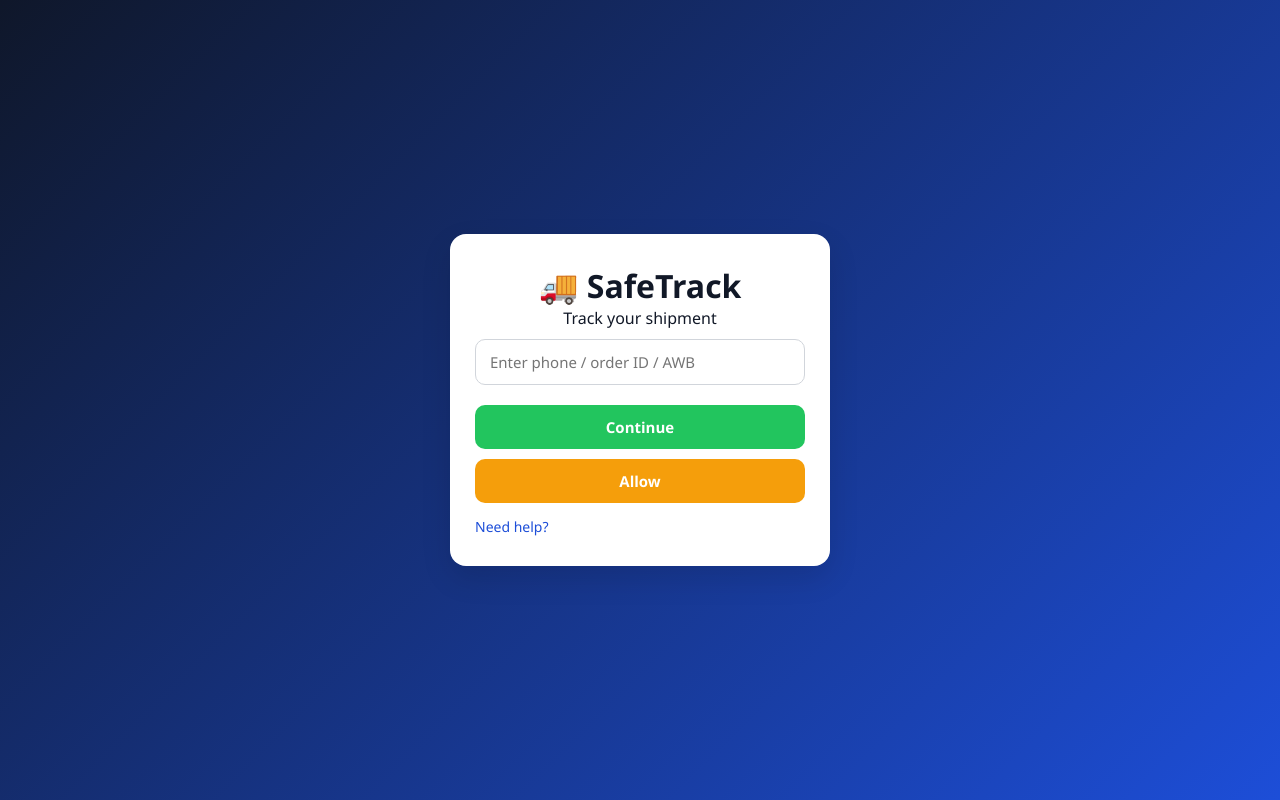
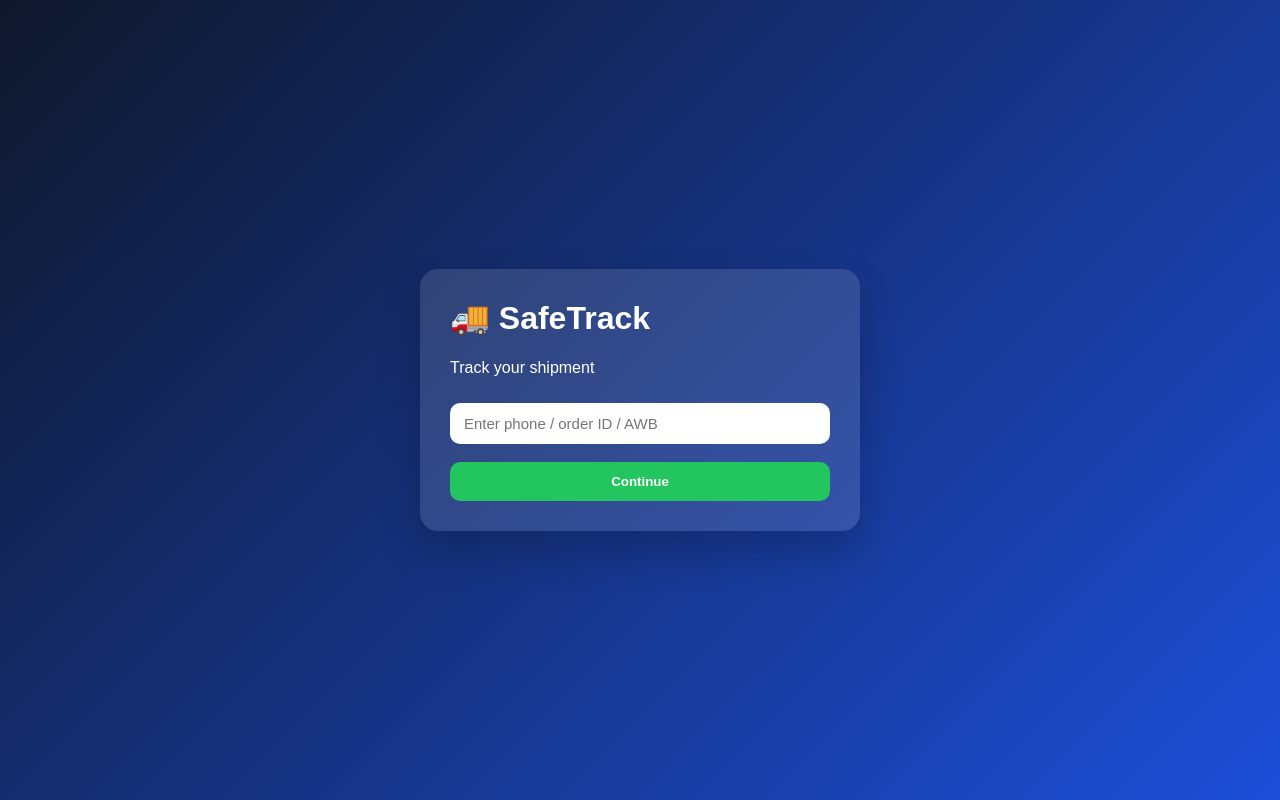
Before and after one commit to varaprasad-teki/safetrack, a plain HTML site: page login.html in a window 1280 px wide. Drawn offline with Linux system fonts and the light colour scheme.

Commit message:
Remove the visible Allow button and leave only Continue for login flow

```diff
--- a/login.html
+++ b/login.html
@@ -4,61 +4,46 @@
   <meta charset="UTF-8" />
   <meta name="viewport" content="width=device-width, initial-scale=1.0" />
   <title>SafeTrack Login</title>
-  <link rel="stylesheet" href="login.css" />
   <style>
+    * { box-sizing: border-box; }
+    body {
+      margin: 0;
+      font-family: Arial, sans-serif;
+      background: linear-gradient(135deg, #0f172a, #1d4ed8);
+      color: white;
+      display: flex;
+      justify-content: center;
+      align-items: center;
+      min-height: 100vh;
+    }
     .login-card {
-      max-width: 420px;
-      margin: 40px auto;
-      padding: 30px 25px;
-      border-radius: 16px;
-      background: #fff;
-      box-shadow: 0 12px 30px rgba(0,0,0,0.12);
+      width: min(440px, 90vw);
+      background: rgba(255,255,255,0.12);
+      border-radius: 18px;
+      padding: 30px;
+      box-shadow: 0 20px 40px rgba(0,0,0,0.2);
     }
-    body {
-      background: linear-gradient(135deg, #0f172a, #1d4ed8);
-      font-family: Arial, sans-serif;
-      display: flex;
-      align-items: center;
-      justify-content: center;
-      min-height: 100vh;
-      margin: 0;
-    }
-    .login-card h1, .login-card p {
-      text-align: center;
-      color: #111827;
-    }
+    h1 { margin-top: 0; }
     input {
       width: 100%;
       padding: 12px 14px;
+      border: none;
+      border-radius: 10px;
       margin: 10px 0;
-      border: 1px solid #d1d5db;
-      border-radius: 10px;
       font-size: 15px;
-      box-sizing: border-box;
     }
     button {
       width: 100%;
       padding: 12px 14px;
-      margin-top: 10px;
       border: none;
       border-radius: 10px;
-      font-size: 15px;
+      color: white;
       font-weight: bold;
       cursor: pointer;
+      margin-top: 8px;
     }
-    #submitBtn { background: #22c55e; color: white; }
-    #verifyOtpBtn { background: #2563eb; color: white; }
-    #allowBtn { background: #f59e0b; color: white; }
-    .links {
-      display: flex;
-      justify-content: space-between;
-      margin-top: 14px;
-      font-size: 14px;
-    }
-    .links a {
-      color: #1d4ed8;
-      text-decoration: none;
-    }
+    #submitBtn { background: #22c55e; }
+    #verifyOtpBtn { background: #2563eb; }
   </style>
 </head>
 <body>
@@ -72,15 +57,12 @@
       <input type="text" id="otpInput" placeholder="Enter OTP" />
     </div>
 
+    <div id="recaptcha-container"></div>
+
     <button id="submitBtn" type="button">Continue</button>
     <button id="verifyOtpBtn" type="button" style="display:none;">Verify OTP</button>
-    <button id="allowBtn" type="button">Allow</button>
-
-    <div class="links">
-      <a href="#">Need help?</a>
-    </div>
   </div>
 
-  <script type="module" src="login.js"></script>
+  <script type="module" src="./login.js"></script>
 </body>
 </html>
```
